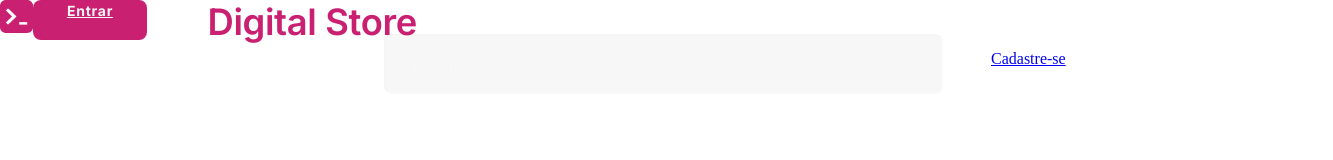
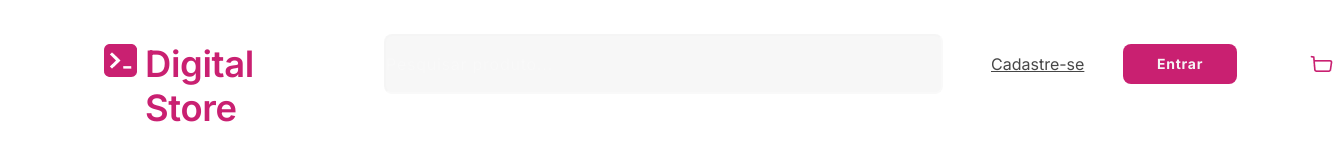
Before and after one commit to giliardemc/dripstore, a plain HTML site: page index.html in a window 1280 px wide. Shown: the whole page, 1333 px wide, since content can reach past the window. Drawn offline with Linux system fonts and the light colour scheme.

Commit message:
inclusão do carrinho de compras e posicionamento

```diff
--- a/css/styles.css
+++ b/css/styles.css
@@ -5,28 +5,26 @@
 
 }
 
-.main-bar {
+header div.main-bar {
     display: flex;
 
 }
 
-
-
 header div section.vector {
-width: 33px;
-height: 33px;
-top: 38px;
-
+position: absolute;
+top: 44px;
+right: 1303px;
+left: 104px;
+bottom: 112px;
 
 }
 
 header div section.store-name h1 {
-
 position: absolute;
-left: 16.21%;
-right: 0%;
-top: 0%;
-bottom: 0%;
+top: 42px;
+right: 1083px;
+left: 145px;
+bottom: 106px;
 
 font-family: 'Inter', sans-serif;
 font-style: normal;
@@ -39,11 +37,28 @@ color: #C92071;
 }
 
 header div section.search input {
+    font-family: 'Inter';
+    font-style: normal;
+    font-weight: 400;
+    font-size: 16px;
+    line-height: 28px;
+
+    letter-spacing: 0.75px;
+
+    color: red;
+    opacity: 0.6;
+
+
+
     position: absolute;
     width: 559px;
     height: 60px;
+
+    top: 34px;
+    right: 497px;
+    bottom: 98px;
     left: 384px;
-    top: 34px;
+
 
     background: #474747;
     opacity: 0.04;
@@ -55,11 +70,25 @@ header div section.sign-up a {
     position: absolute;
     width: 102px;
     height: 28px;
+
+    top: 50px;
+    right: 347px;
+    bottom: 114px;
     left: 991px;
-    top: 50px;
+
+    font-family: 'Inter';
+    font-style: normal;
+    font-weight: 400;
+    font-size: 16px;
+    line-height: 28px;
+
+    text-decoration-line: underline;
+
+    color: #474747;
+
 }
 
-header div section.login a {
+header div section.login button {
 
 width: 114px;
 height: 40px;
@@ -75,14 +104,24 @@ font-weight: 700;
 font-size: 14px;
 line-height: 22px;
 
-align-items: center;
+top: 44px;
+right: 203px;
+bottom: 108px;
+left: 1123px;
+
 text-align: center;
 letter-spacing: 0.75px;
 
-
-
-
 background: #C92071;
 border-radius: 8px;
+border: #C92071;
 
 }
+
+header div section.cart {
+    position: absolute;
+    top: 55.25px;
+    right: 111.75px;
+    left: 1309.75px;
+    bottom: 123.26px;
+}
--- a/index.html
+++ b/index.html
@@ -13,6 +13,9 @@
     <link rel="preconnect" href="https://fonts.gstatic.com" crossorigin>
     <link href="https://fonts.googleapis.com/css2?family=Inter:wght@700&display=swap" rel="stylesheet">
 
+    <link rel="preconnect" href="https://fonts.googleapis.com">
+    <link rel="preconnect" href="https://fonts.gstatic.com" crossorigin>
+    <link href="https://fonts.googleapis.com/css2?family=Inter:wght@400;600&display=swap" rel="stylesheet">
 
     <title>Drip Store</title>
 </head>
@@ -21,7 +24,7 @@
     <header>
         <div class="main-bar">
             <section class="vector">
-                <img src="./imagens/Vector.png" alt="icone Digital Collerge na cor rosa">
+                <img src="./imagens/vector.png" alt="icone Digital Collerge na cor rosa">
             </section>
 
             <section class="store-name">
@@ -29,7 +32,7 @@
             </section>
 
             <section class="search">
-                <input type="" placeholder="Pesquisar produto...">
+                <input type="text" placeholder="Pesquisar produto...">
             </section>
 
             <section class="sign-up">
@@ -37,7 +40,11 @@
             </section>
 
             <section class="login">
-                <a href="#">Entrar</a>
+                <button>Entrar</button>
+            </section>
+
+            <section class="cart">
+            <img src="./imagens/cart.png" alt="carrinho de compras">
             </section>
 
         </div>
```
Also changed, not shown: imagens/Digital Store.png (deleted), imagens/cart.png (renamed from imagens/Stroke 5.png).
